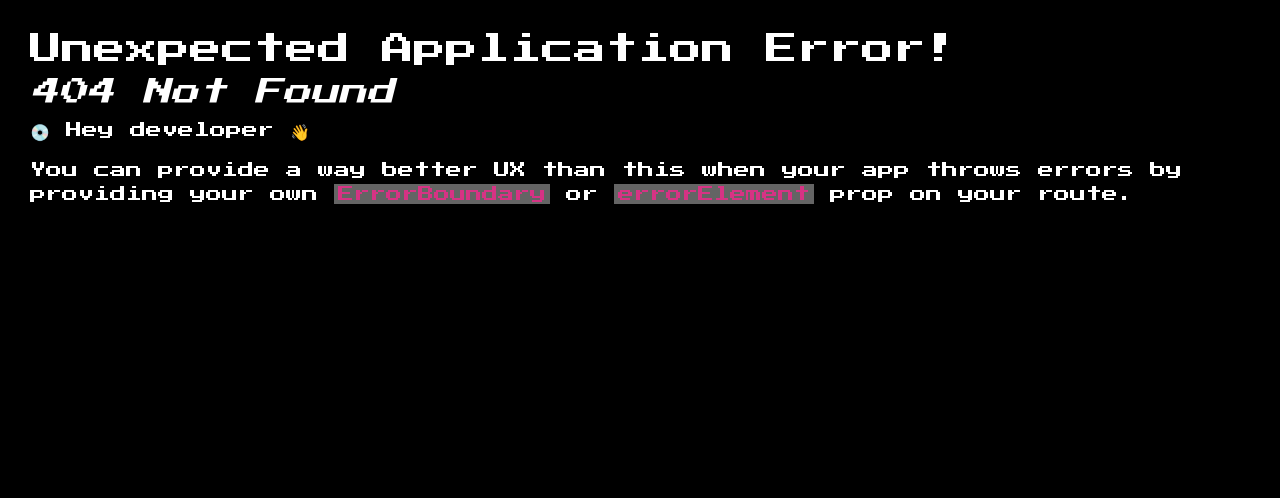
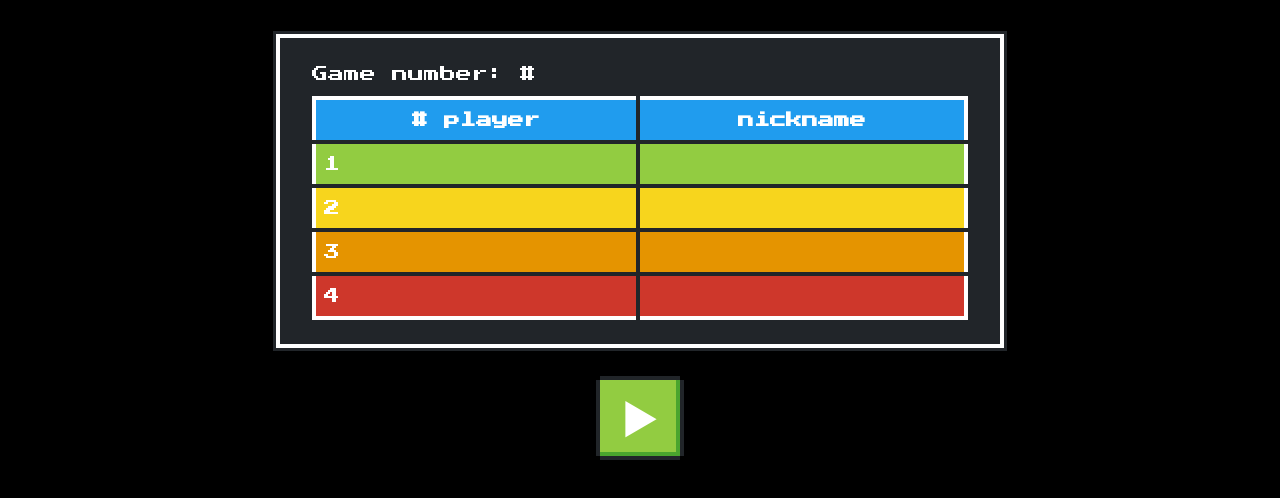
Before and after one commit to paologiua/pacman-online, a React (Create React App) app in the folder client/: page /players-list in a window 1280 px wide. Before the commit this address had no page. Shown: the top 498 px of the page. Built offline with nearby package versions, Linux system fonts and the light colour scheme.

Commit message:
Added PlayersListPage

```diff
--- /dev/null
+++ b/client/src/pages/players-list/players-list.page.scss
@@ -0,0 +1,33 @@
+.PlayersListPage {
+  table {
+    margin: 10px 0 0 0 !important;
+    width: 100%;
+
+    >thead {
+      >tr {
+        background-color: #209cee;
+      }
+    }
+
+    >tbody {
+      >tr {
+        &:nth-child(n+1) {
+          background-color: #92cc41;
+        }
+        &:nth-child(n+2) {
+          background-color: #f7d51d;
+        }
+        &:nth-child(n+3) {
+          background-color: #e59400;
+        }
+        &:nth-child(n+4) {
+          background-color: #ce372b;
+        }
+      }
+    }
+  }
+
+  button {
+    width: 80px;
+  }
+}
--- /dev/null
+++ b/client/src/pages/players-list/players-list.page.tsx
@@ -0,0 +1,68 @@
+import React, { Component } from 'react';
+import './players-list.page.scss';
+import { Col, Container, Row } from 'react-bootstrap';
+
+interface PlayersListPageState {
+  gameNumber?: number;
+  players: string[];
+}
+
+class PlayersListPage extends Component {
+  state: Readonly<PlayersListPageState> = {
+    gameNumber: undefined,
+    players: [],
+  };
+
+  render(): React.ReactNode {
+    return (
+      <div className='PlayersListPage'>
+        <Container>
+          <Row className='justify-content-center gap-4'>
+            <Col xs='12' md='8'>
+              <section className='nes-container is-dark member-card'>
+                Game number: #{this.state.gameNumber}
+                <div className='nes-table-responsive'>
+                  <table className='nes-table is-bordered is-centered'>
+                    <thead>
+                      <tr>
+                        <th># player</th>
+                        <th>nickname</th>
+                      </tr>
+                    </thead>
+                    <tbody>
+                      <tr>
+                        <td>1</td>
+                        <td>{this.state.players[0]}</td>
+                      </tr>
+                      <tr>
+                        <td>2</td>
+                        <td>{this.state.players[1]}</td>
+                      </tr>
+                      <tr>
+                        <td>3</td>
+                        <td>{this.state.players[2]}</td>
+                      </tr>
+                      <tr>
+                        <td>4</td>
+                        <td>{this.state.players[3]}</td>
+                      </tr>
+                    </tbody>
+                  </table>
+                </div>
+              </section>
+            </Col>
+            <Col xs='12'>
+              <Container className='d-flex justify-content-center'>
+                <button type='button' className='nes-btn is-success active'>
+                  <h1>►</h1>
+                </button>
+              </Container>
+            </Col>
+          </Row>
+        </Container>
+      </div>
+    );
+  }
+}
+
+export default PlayersListPage;
```
Also changed, not shown: client/src/pages/game-selection/game-selection.page.tsx (+10 -10 lines), client/src/pages/nickname/nickname.page.tsx (+10 -10 lines), client/src/router.tsx (+12 -7 lines), 1 other file (tests, documents, lock files or other folders).
